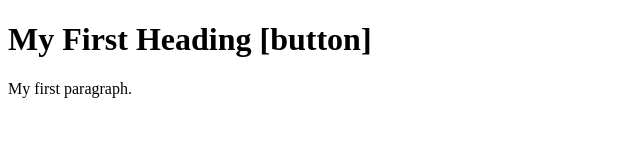
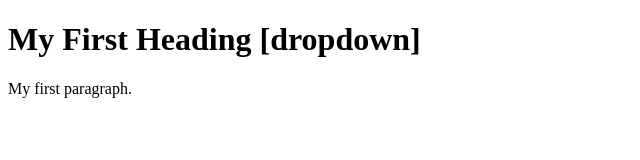
Before and after one commit to prajwal-jagadeesh/git-demo, a plain HTML site: page index.html in a window 1280 px wide. Shown: the whole page, without its empty margins (0-640 px from the left). Drawn offline with Linux system fonts and the light colour scheme.

Commit message:
dropdown added

```diff
--- a/index.html
+++ b/index.html
@@ -2,7 +2,7 @@
 <html>
 <body>
 
-<h1>My First Heading [button]</h1>
+<h1>My First Heading [dropdown]</h1>
 <p>My first paragraph.</p>
 
 </body>
```
